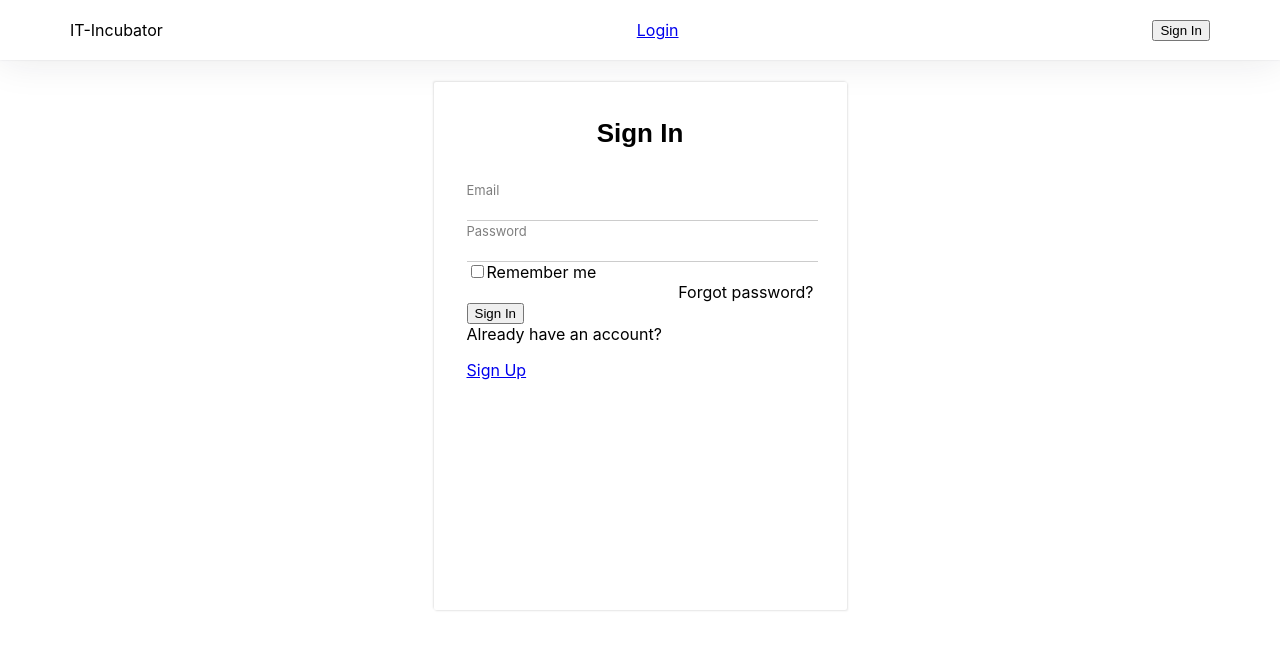
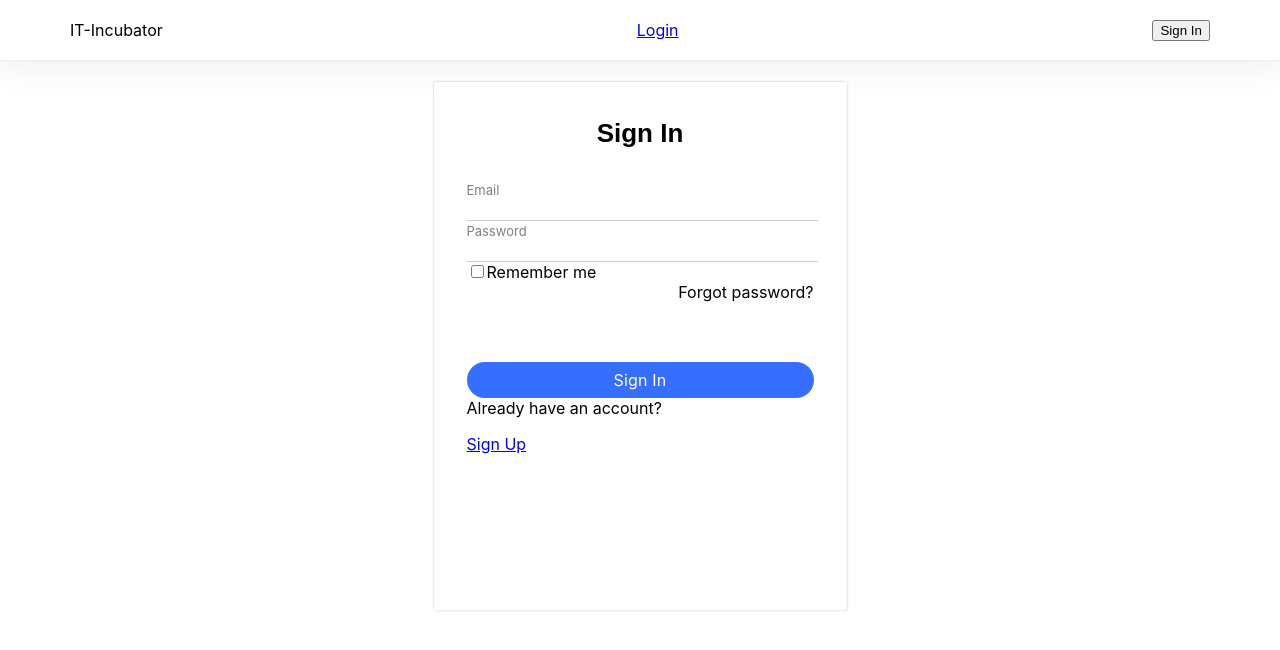
Before and after one commit to Sergei-Vorfolomeev/cards-project, a React (Create React App) app: page / in a window 1280 px wide. Shown: the top 650 px of the page. Built offline with nearby package versions, Linux system fonts and the light colour scheme; no server answers.

Commit message:
feat: Logout Fix: Header component

```diff
--- a/src/common/components/routes/RoutesComponent.tsx
+++ b/src/common/components/routes/RoutesComponent.tsx
@@ -1,7 +1,7 @@
 import React from 'react'
 import { Route, Routes } from 'react-router-dom'
 import { Login } from '../../../features/login/Login'
-import Registration from "../../../features/registation/Registration";
+import Registration from '../../../features/registation/Registration'
 
 export const PATH = {
   LOGIN: '/login',
@@ -17,8 +17,8 @@ export const RoutesComponent = () => {
   return (
     <Routes>
       {/*add your routes here*/}
-        <Route path={PATH.LOGIN} element={<Login/>}></Route>
-        <Route path={PATH.REGISTRATION} element={<Registration/>}></Route>
+      <Route path={PATH.LOGIN} element={<Login />}></Route>
+      <Route path={PATH.REGISTRATION} element={<Registration />}></Route>
     </Routes>
   )
 }
--- a/src/features/header/Header.tsx
+++ b/src/features/header/Header.tsx
@@ -3,19 +3,33 @@ import { NavLink, useNavigate } from 'react-router-dom'
 import styles from './Header.module.css'
 import { Button } from '../../common/components/button/Button'
 import { PATH } from '../../common/components/routes/RoutesComponent'
+import { useAppDispatch, useAppSelector } from '../../app/store'
+import { logoutTC } from '../login/authReducer'
 
 export const Header = () => {
+  const isAuth = useAppSelector<boolean>(state => state.auth.isAuth)
+  const dispatch = useAppDispatch()
   const navigate = useNavigate()
   return (
     <div className={styles.header}>
       <span>IT-Incubator</span>
       <NavLink to={'/login'}>Login</NavLink>
-      <Button
-        name={'Sign In'}
-        callBack={() => {
-          return navigate(PATH.LOGIN)
-        }}
-      />
+      {isAuth ? (
+        <Button
+          name={'Log Out'}
+          callBack={() => {
+            dispatch(logoutTC())
+            navigate(PATH.LOGIN)
+          }}
+        />
+      ) : (
+        <Button
+          name={'Sign In'}
+          callBack={() => {
+            navigate(PATH.LOGIN)
+          }}
+        />
+      )}
     </div>
   )
 }
--- a/src/features/login/Login.module.css
+++ b/src/features/login/Login.module.css
@@ -76,3 +76,25 @@
   color: black;
   text-decoration: none;
 }
+
+.btn {
+  cursor: pointer;
+
+  width: 100%;
+  height: 36px;
+  margin-top: 60px;
+  padding: 0;
+
+  font: inherit;
+  font-size: 16px;
+  line-height: 20px;
+  color: #ffffff;
+  text-align: center;
+  letter-spacing: 0.01em;
+
+  background: none;
+  background: #366eff;
+  border: none;
+  border-radius: 30px;
+  outline: inherit;
+}
--- a/src/features/login/Login.tsx
+++ b/src/features/login/Login.tsx
@@ -1,19 +1,21 @@
-import React from 'react'
+import React, { FC } from 'react'
 import { ErrorMessage, Field, Form, Formik } from 'formik'
 import * as Yup from 'yup'
 import { useAppDispatch, useAppSelector } from '../../app/store'
 import { loginTC } from './authReducer'
-import { NavLink } from 'react-router-dom'
+import { NavLink, useNavigate } from 'react-router-dom'
 import styles from './Login.module.css'
 import { Loader } from '../../common/components/loader/Loader'
 
 export const Login = () => {
   const isAuth = useAppSelector<boolean>(state => state.auth.isAuth)
   const loading = useAppSelector(state => state.registrationReducer.loading)
+  const navigate = useNavigate()
   const dispatch = useAppDispatch()
 
-  // eslint-disable-next-line react/jsx-no-undef
-  // if (isAuth) return <Navigate to={<Profile />} />
+  if (isAuth) {
+    navigate('/profile')
+  }
   return (
     <div className={styles.login}>
       {loading && <Loader />}
@@ -63,7 +65,9 @@ export const Login = () => {
             </NavLink>
           </div>
 
-          <button type="submit">Sign In</button>
+          <button type="submit" className={styles.btn}>
+            Sign In
+          </button>
 
           <div>Already have an account?</div>
           <p>
--- a/src/features/login/authAPI.ts
+++ b/src/features/login/authAPI.ts
@@ -27,6 +27,10 @@ export type LoginResponseType = {
 
   error?: string
 }
+export type ResponseType = {
+  info: string
+  error: string
+}
 
 //instance
 export const instance = axios.create({
@@ -42,10 +46,13 @@ export const authAPI = {
   login(data: LoginRequestType) {
     return instance.post<LoginResponseType>('/auth/login', data).then(res => res.data)
   },
+  logout() {
+    return instance.delete<ResponseType>('/auth/me').then(res => res)
+  },
   me() {
     return instance.post<LoginResponseType>('/auth/me', {}).then(res => res.data)
   },
-  register(data: RegisterRequestType){
+  register(data: RegisterRequestType) {
     return instance.post<LoginResponseType>('/auth/register', data).then(res => res.data)
-  }
+  },
 }
--- a/src/features/login/authReducer.ts
+++ b/src/features/login/authReducer.ts
@@ -63,7 +63,7 @@ type ErrorType = {
 }
 
 // action creators
-const loginAC = (data: LoginResponseType, value: boolean) => {
+const loginAC = (data: LoginResponseType | InitialStateType, value: boolean) => {
   return {
     type: 'LOGIN',
     payload: {
@@ -76,7 +76,7 @@ const loginAC = (data: LoginResponseType, value: boolean) => {
 // thunk creators
 export const loginTC = (data: LoginRequestType) => async (dispatch: Dispatch) => {
   try {
-    const res = await authAPI.login(data)
+    const res: LoginResponseType = await authAPI.login(data)
     dispatch(loginAC(res, true))
   } catch (e) {
     if (axios.isAxiosError<ErrorType>(e)) {
@@ -87,6 +87,24 @@ export const loginTC = (data: LoginRequestType) => async (dispatch: Dispatch) =>
     }
   }
 }
+
+export const logoutTC = () => async (dispatch: Dispatch) => {
+  try {
+    const res = await authAPI.logout()
+    console.log(res)
+    if (res.statusText === 'OK') {
+      dispatch(loginAC(initialState, false))
+    }
+  } catch (e) {
+    if (axios.isAxiosError<ErrorType>(e)) {
+      const error = e.response?.data ? e.response.data.error : e.message
+      alert(error)
+    } else {
+      alert('Some error')
+    }
+  }
+}
+
 export const meTC = () => async (dispatch: Dispatch) => {
   try {
     const res = await authAPI.me()
```
Lines whose indentation alone changed are shown as unchanged.
